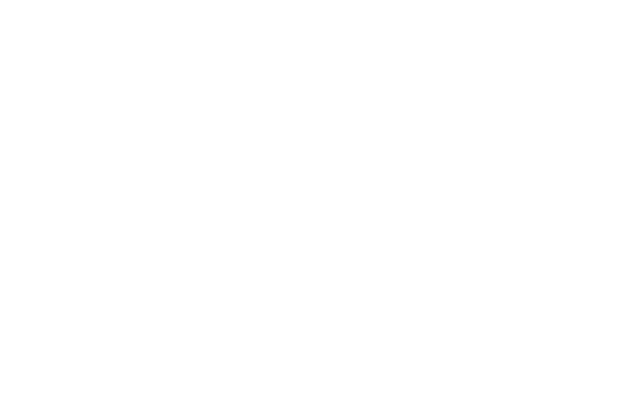
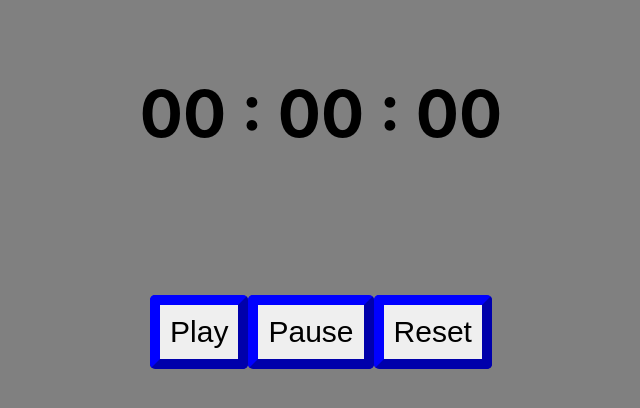
Before and after one commit to rodrigocostadev/gerenciador-de-tempo-para-jobs, a React (Create React App) app: page / in a window 1280 px wide. Shown: the top 408 px of the page, without its empty margins (319-959 px from the left). Built offline with nearby package versions, Linux system fonts and the light colour scheme.

Commit message:
cronometro quase concluido

```diff
--- a/src/App.css
+++ b/src/App.css
@@ -1,38 +1,20 @@
-.App {
+#root{
+  max-width: 1280px;
+  margin: 0;
+  padding: 2rem;
   text-align: center;
+  font-size: 2rem;
 }
 
-.App-logo {
-  height: 40vmin;
-  pointer-events: none;
+body{
+  background-color: grey;
 }
 
-@media (prefers-reduced-motion: no-preference) {
-  .App-logo {
-    animation: App-logo-spin infinite 20s linear;
-  }
+button{
+  margin-top: 100px;
+  padding: 10px;
+  font-size: 30px;
+  border-radius: 5px;
+  border-width: 10px;
+  border-color: blue;
 }
-
-.App-header {
-  background-color: #282c34;
-  min-height: 100vh;
-  display: flex;
-  flex-direction: column;
-  align-items: center;
-  justify-content: center;
-  font-size: calc(10px + 2vmin);
-  color: white;
-}
-
-.App-link {
-  color: #61dafb;
-}
-
-@keyframes App-logo-spin {
-  from {
-    transform: rotate(0deg);
-  }
-  to {
-    transform: rotate(360deg);
-  }
-}
--- a/src/App.js
+++ b/src/App.js
@@ -1,10 +1,11 @@
-import logo from './logo.svg';
+import React from 'react';
 import './App.css';
+import Counter from './components/Counter';
 
 function App() {
   return (
     <div className="App">
-
+      <Counter></Counter>
 
     </div>
   );
--- /dev/null
+++ b/src/components/Counter.js
@@ -0,0 +1,100 @@
+import React, { useEffect, useState } from "react";
+
+
+
+function Counter (){
+
+    const [displaySeconds, setDisplaySeconds] = useState(0)
+    const [seconds, setSeconds] = useState(0)
+
+    const [displayMinutes, setDisplayMinutes] = useState(0)
+    const [minutes, setMinutes] = useState(0)
+
+    const [displayHours, setDisplayHours] = useState(0)
+    const [hours, setHours] = useState(0)
+
+    const [intervalo, setIntervalo] = useState()
+    const [validador, setValidador] = useState(null)
+
+
+    useEffect(() => {
+        timerFunction()
+    },[seconds])
+
+    function timerFunction(){
+        if (seconds == 10){
+            setDisplaySeconds("")
+        }
+        if (minutes == 10){
+            setDisplayMinutes("")
+        }
+        if (hours == 10){
+            setDisplayHours("")
+        }
+        if (seconds >= 10){
+            setDisplaySeconds("")
+        }else if(seconds < 10){
+            setDisplaySeconds("0")
+        }
+        if (seconds == 60){
+            setSeconds(0)
+            setMinutes((prevMinutes) => prevMinutes + 1  )
+            setDisplaySeconds(0)
+        }
+        if (minutes == 60){
+            setMinutes(0)
+            setHours((prevHours) => prevHours + 1  )
+            setDisplayMinutes(0)
+        }
+    }
+
+    function increment(){
+        setSeconds((prevSeconds) => prevSeconds + 1  )
+    }
+
+    //Arrumar validador para não aumentar velocidade do contador apos ser clicado mais de 1 vez
+    function pause(){
+        if(validador){
+            clearInterval(intervalo)
+            clearInterval(validador)
+            setValidador(null)
+        }
+
+    }
+
+        //Arrumar validador para não aumentar velocidade do contador apos ser clicado mais de 1 vez
+    function play(){
+        if(!validador){
+            setValidador(
+            setIntervalo(setInterval(() => {
+                increment()
+                timerFunction()
+            }, 1000))   )
+        }
+
+    }
+
+    function reset(){
+        pause()
+        setSeconds(0)
+        setDisplaySeconds(0)
+        setMinutes(0)
+        setDisplayMinutes(0)
+        setHours(0)
+        setDisplayHours(0)
+        timerFunction()
+    }
+
+
+    return(
+        <div>
+            <h1>{displayHours}{hours} : {displayMinutes}{minutes} : {displaySeconds}{seconds}</h1>
+            <button onClick={play}>Play</button>
+            <button onClick={pause} >Pause</button>
+            <button onClick={reset} >Reset</button>
+        </div>
+    )
+
+}
+
+export default Counter
```
